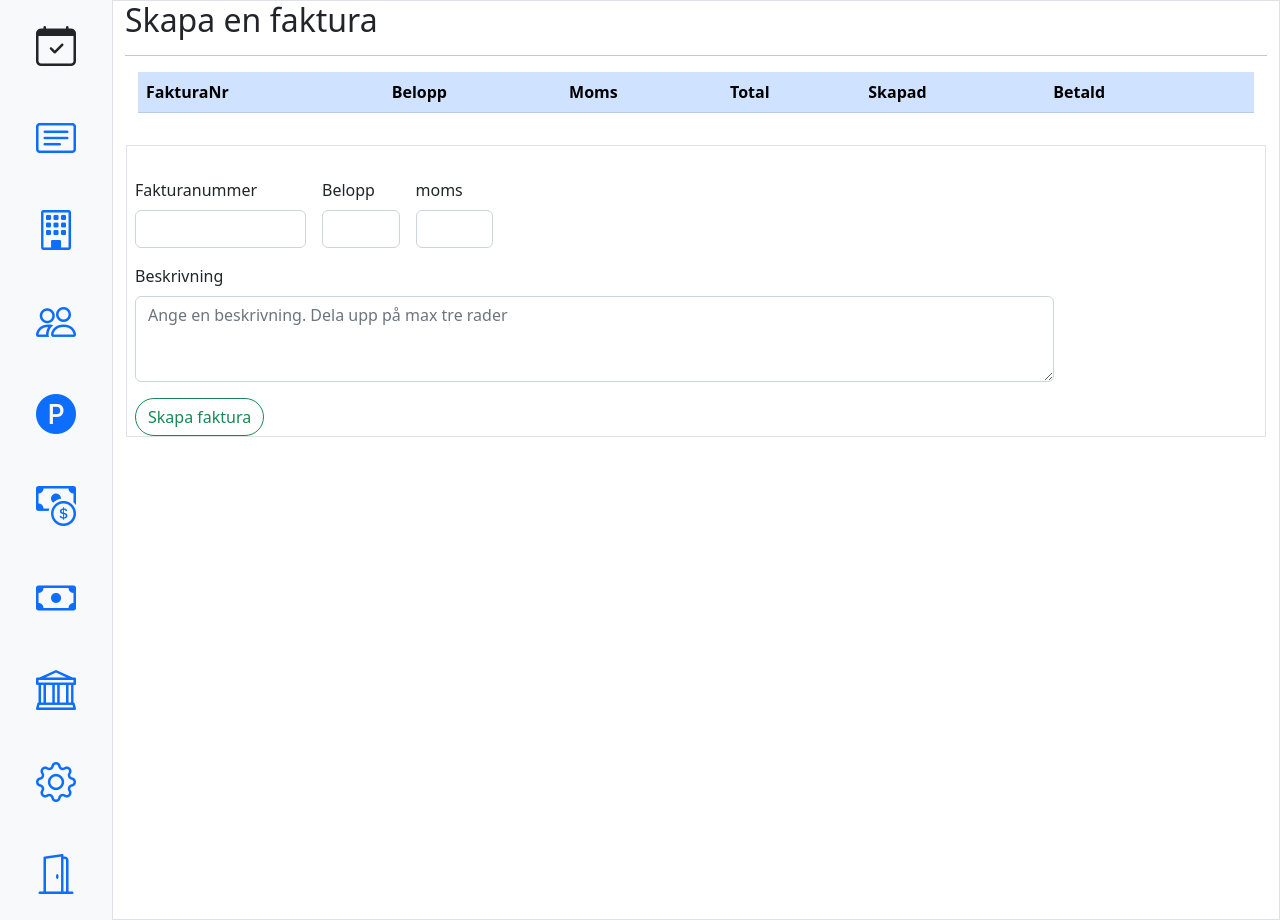
After one commit to aselborn/tidlog, a PHP site: page /skapa_faktura.php in a window 1280 px wide. The commit adds this page. Run offline with PHP 8.4, Linux system fonts and the light colour scheme; a user stored in the database is signed in; lists and menus that the app fills with data are empty; some libraries are stand-ins or nearby versions.

Commit message:
skapara faktura

```diff
--- a/pages/sidebar.php
+++ b/pages/sidebar.php
@@ -91,6 +91,14 @@
                     </li>
 
                     <li class="nav-item">
+                        <a href="skapa_faktura.php" class="nav-link py-3 px-2" title="Skapa en faktura" data-bs-toggle="tooltip" data-bs-placement="right" data-bs-original-title="Skapa faktura">
+                            <i class="bi bi-cash fs-1"></i>
+                        </a>
+                    </li>
+
+
+
+                    <li class="nav-item">
                         <a href="hyreskoll.php" class="nav-link py-3 px-2" title="Hyreskoll" data-bs-toggle="tooltip" data-bs-placement="right" data-bs-original-title="Hyreskoll">
                             <i class="bi bi-bank fs-1"></i>
                         </a>
--- /dev/null
+++ b/skapa_faktura.php
@@ -0,0 +1,91 @@
+<?php
+      if (!isset($_SESSION)) { session_start(); }
+      require_once "./code/dbmanager.php";
+      require_once "./code/managesession.php";
+
+
+?>
+
+<!DOCTYPE html>
+<html lang="en">
+    <head>
+        <title>Skapa en faktura</title>
+    </head>
+
+    <body>
+
+        <?php include("./pages/sidebar.php") ?>
+
+        <div class="col-sm  min-vh-100 border">
+            <h2>Skapa en faktura</h2>
+            <hr />
+            <div class="container " >
+
+            <div class="row mt-3">
+                    <div class="col">
+                        <table class="table table-hover table-striped " id="tblSpecialFaktura">
+                            <thead class="table-dark">
+                                <tr>
+                                    <th scope="col" class="table-primary">FakturaNr</th>
+                                    <th scope="col" class="table-primary">Belopp</th>
+                                    <th scope="col" class="table-primary">Moms</th>
+                                    <th scope="col" class="table-primary">Total</th>
+                                    <th scope="col" class="table-primary">Skapad</th>
+                                    <th scope="col" class="table-primary">Betald</th>
+                                    <th scope="col" class="table-primary"></th>
+                                </tr>
+                            </thead>
+                            <tbody>
+
+                            </tbody>
+                        </table>
+                    </div>
+            </div>
+            <div class="row mt-3 border">
+                <!-- <form action="/action_page.php">
+                    <div class="d-flex flex-nowrap">
+                        <div class="order-2 p-1">
+                            <label id="lblFastighet" for="idFaktura" class="label-primary">Fakturanummer</label>
+                            <input type="text" id="idFaktura" class="form-control" />
+                        </div>
+                        <div class="order-2 p-1">
+                            <label id="lblFastighet" for="idFaktura" class="label-primary">Belopp</label>
+                            <input type="text" id="idFaktura" class="form-control" />
+                        </div>
+                        <div class="order-2 p-1">
+                            <label id="lblFastighet" for="idFaktura" class="label-primary">Moms</label>
+                            <input type="text" id="idFaktura" class="form-control" />
+                        </div>
+
+                    </div>
+
+                </form> -->
+
+            <form class="row g-3">
+                <div class="col-md-2">
+                    <label for="inputEmail4" class="form-label">Fakturanummer</label>
+                    <input type="email" class="form-control" id="inputEmail4">
+                </div>
+                <div class="col-md-1">
+                    <label for="inputPassword4" class="form-label">Belopp</label>
+                    <input type="text" class="form-control" id="inputPassword4">
+                </div>
+                <div class="col-md-1">
+                    <label for="inputPassword4" class="form-label">moms</label>
+                    <input type="text" class="form-control" id="inputPassword4">
+                </div>
+
+                <div class="col-10">
+                    <label for="inputAddress" class="form-label">Beskrivning</label>
+                    <textarea id="job_description" name="job_description" class="form-control" placeholder="Ange en beskrivning. Dela upp på max tre rader" rows="3" required="required" data-error="Vänligen beskriv vad du gjort"></textarea>
+                </div>
+                <div class="col-12">
+                    <button type="submit" class="btn btn-outline-success rounded-5">Skapa faktura</button>
+                </div>
+            </form>
+
+
+
+        </div>
+    </body>
+</html>
```
